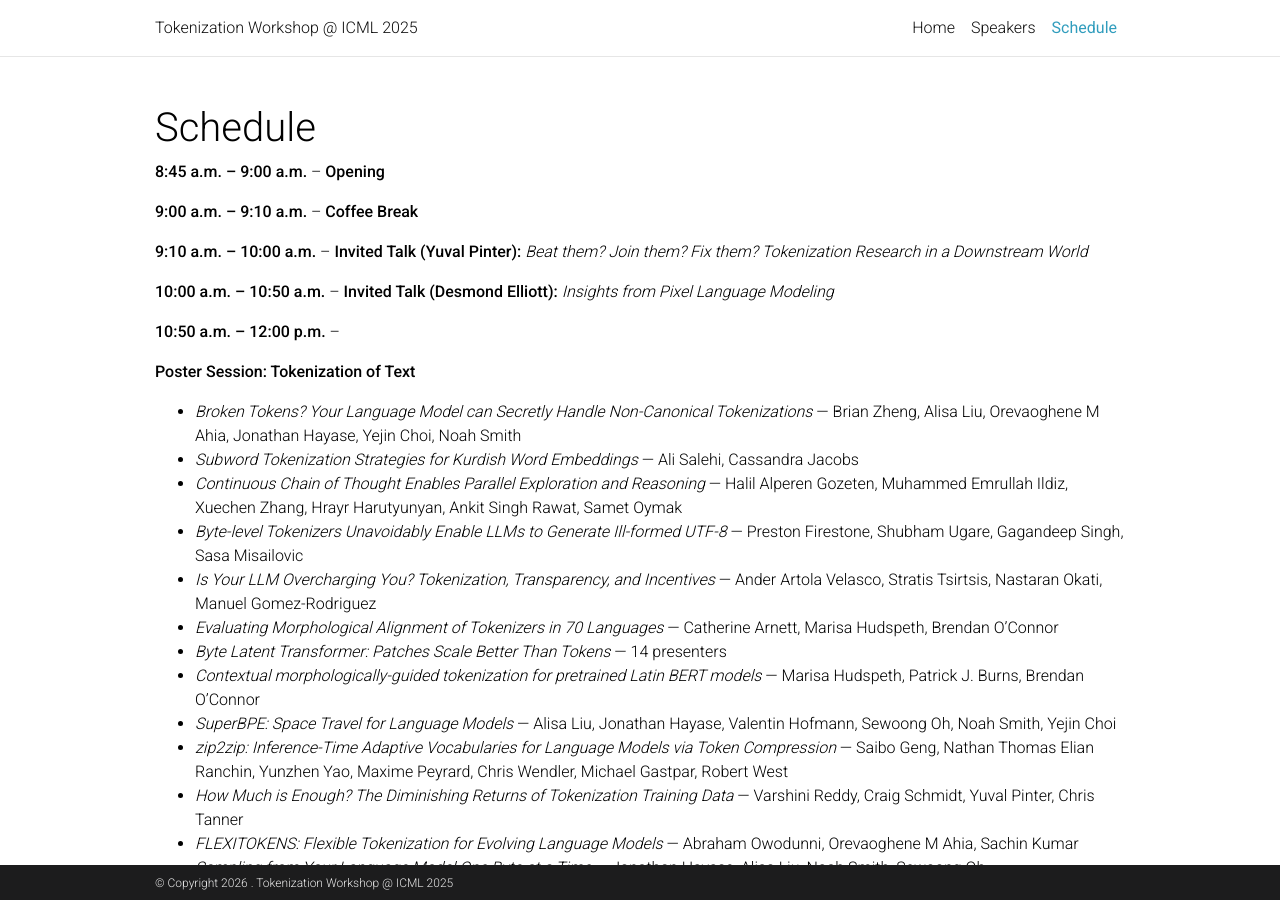
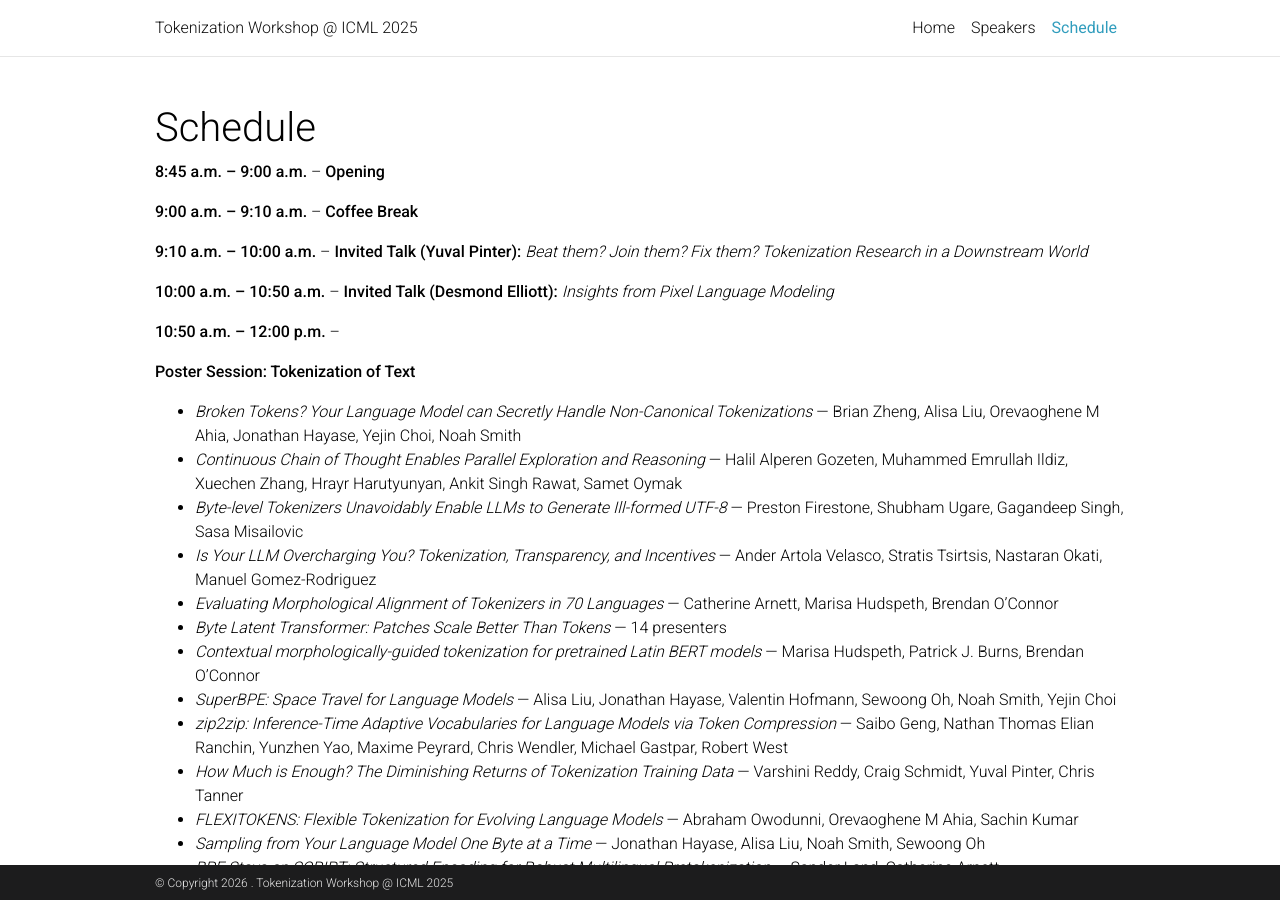
Before and after one commit to tokenization-workshop/tokenization-workshop.github.io, a Jekyll site: the page built from _pages/schedule.md, in a window 1280 px wide and 900 px high. Built offline with Jekyll 4.4.1, drawn with Linux system fonts in a browser that asks for light colours; comment, search, counter and statistics services are not loaded; a style sheet for code colours, icons or effects is not loaded.

Commit message:
Update schedule.md

```diff
--- a/_pages/schedule.md
+++ b/_pages/schedule.md
@@ -20,7 +20,6 @@ nav_order: 3
 **Poster Session: Tokenization of Text**
 
 * *Broken Tokens? Your Language Model can Secretly Handle Non-Canonical Tokenizations* — Brian Zheng, Alisa Liu, Orevaoghene M Ahia, Jonathan Hayase, Yejin Choi, Noah Smith
-* *Subword Tokenization Strategies for Kurdish Word Embeddings* — Ali Salehi, Cassandra Jacobs
 * *Continuous Chain of Thought Enables Parallel Exploration and Reasoning* — Halil Alperen Gozeten, Muhammed Emrullah Ildiz, Xuechen Zhang, Hrayr Harutyunyan, Ankit Singh Rawat, Samet Oymak
 * *Byte-level Tokenizers Unavoidably Enable LLMs to Generate Ill-formed UTF-8* — Preston Firestone, Shubham Ugare, Gagandeep Singh, Sasa Misailovic
 * *Is Your LLM Overcharging You? Tokenization, Transparency, and Incentives* — Ander Artola Velasco, Stratis Tsirtsis, Nastaran Okati, Manuel Gomez-Rodriguez
```
